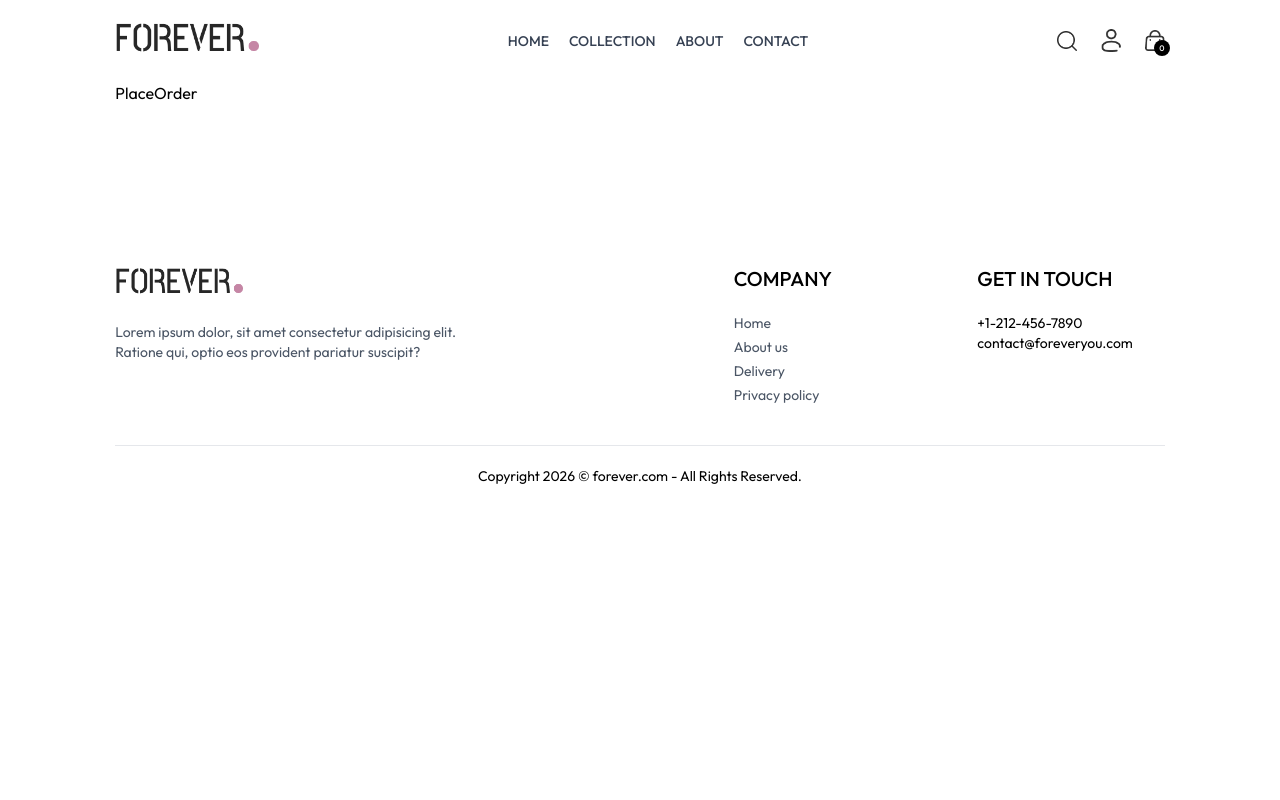
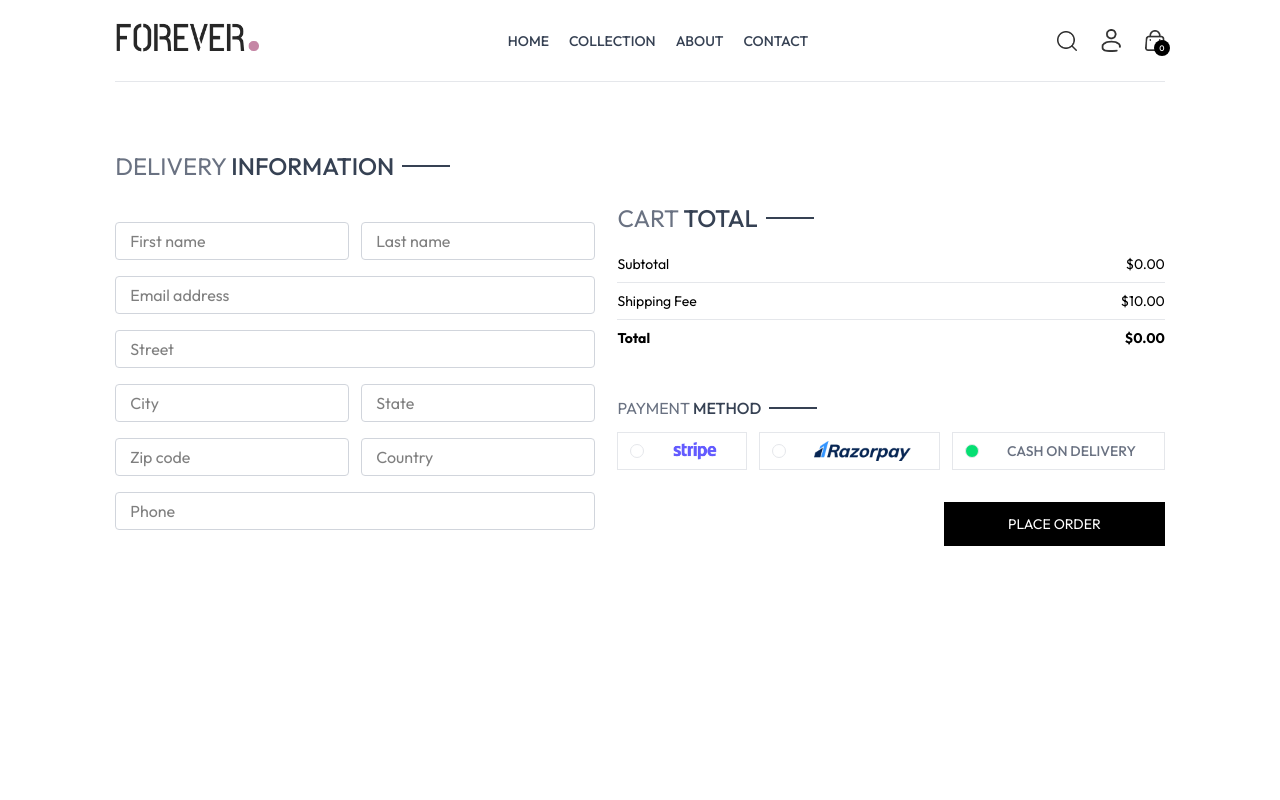
Before and after one commit to shubh95rai/e-commerce-mern, a React (Vite) app in the folder frontend/: page /place-order in a window 1280 px wide. Shown: the top 800 px of the page. Built offline with nearby package versions, Linux system fonts and the light colour scheme.

Commit message:
implement PlaceOrder page with delivery information and payment method selection

```diff
--- a/frontend/src/pages/PlaceOrder.jsx
+++ b/frontend/src/pages/PlaceOrder.jsx
@@ -1,6 +1,134 @@
+import { useContext, useState } from "react";
+import { assets } from "../assets/frontend_assets/assets";
+import CartTotal from "../components/CartTotal";
+import Title from "../components/Title";
+import { ShopContext } from "../context/ShopContext";
+
 const PlaceOrder = () => {
+  const [method, setMethod] = useState("cod");
+  const { navigate } = useContext(ShopContext);
+
   return (
-    <div>PlaceOrder</div>
-  )
-}
-export default PlaceOrder
+    <div className="flex flex-col sm:flex-row justify-between gap-4 pt-5 sm:pt-14 min-h-[80vh] border-t">
+      {/* ---------- Left Side ---------- */}
+      <div className="flex flex-col gap-4 w-full sm:max-w-120">
+        <div className="text-xl sm:text-2xl my-3">
+          <Title text1="DELIVERY" text2="INFORMATION" />
+        </div>
+        <div className="flex gap-3">
+          <input
+            type="text"
+            placeholder="First name"
+            className="border border-gray-300 rounded py-1.5 px-3.5 w-full"
+          />
+          <input
+            type="text"
+            placeholder="Last name"
+            className="border border-gray-300 rounded py-1.5 px-3.5 w-full"
+          />
+        </div>
+        <input
+          type="text"
+          placeholder="Email address"
+          className="border border-gray-300 rounded py-1.5 px-3.5 w-full"
+        />
+        <input
+          type="text"
+          placeholder="Street"
+          className="border border-gray-300 rounded py-1.5 px-3.5 w-full"
+        />
+        <div className="flex gap-3">
+          <input
+            type="text"
+            placeholder="City"
+            className="border border-gray-300 rounded py-1.5 px-3.5 w-full"
+          />
+          <input
+            type="text"
+            placeholder="State"
+            className="border border-gray-300 rounded py-1.5 px-3.5 w-full"
+          />
+        </div>
+        <div className="flex gap-3">
+          <input
+            type="number"
+            placeholder="Zip code"
+            className="border border-gray-300 rounded py-1.5 px-3.5 w-full"
+          />
+          <input
+            type="text"
+            placeholder="Country"
+            className="border border-gray-300 rounded py-1.5 px-3.5 w-full"
+          />
+        </div>
+        <input
+          type="number"
+          placeholder="Phone"
+          className="border border-gray-300 rounded py-1.5 px-3.5 w-full"
+        />
+      </div>
+
+      {/* ---------- Right Side ---------- */}
+      <div className="mt-8">
+        <div className="mt-8 min-w-80">
+          <CartTotal />
+        </div>
+
+        <div className="mt-12">
+          <Title text1="PAYMENT" text2="METHOD" />
+
+          {/* ---------- Payment method selection ---------- */}
+          <div className="flex gap-3 flex-col xl:flex-row">
+            <div
+              onClick={() => setMethod("stripe")}
+              className="flex items-center gap-3 border py-2 px-3 cursor-pointer"
+            >
+              <p
+                className={`min-w-3.5 h-3.5 border rounded-full ${method === "stripe" ? "bg-green-400" : ""}`}
+              ></p>
+              <img
+                src={assets.stripe_logo}
+                alt="stripe logo"
+                className="h-5 mx-4"
+              />
+            </div>
+            <div
+              onClick={() => setMethod("razorpay")}
+              className="flex items-center gap-3 border py-2 px-3 cursor-pointer"
+            >
+              <p
+                className={`min-w-3.5 h-3.5 border rounded-full ${method === "razorpay" ? "bg-green-400" : ""}`}
+              ></p>
+              <img
+                src={assets.razorpay_logo}
+                alt="stripe logo"
+                className="h-5 mx-4"
+              />
+            </div>
+            <div
+              onClick={() => setMethod("cod")}
+              className="flex items-center gap-3 border py-2 px-3 cursor-pointer"
+            >
+              <p
+                className={`min-w-3.5 h-3.5 border rounded-full ${method === "cod" ? "bg-green-400" : ""}`}
+              ></p>
+              <p className="text-gray-500 text-sm font-medium mx-4">
+                CASH ON DELIVERY
+              </p>
+            </div>
+          </div>
+
+          <div className="mt-8 w-full text-end">
+            <button
+              onClick={() => navigate("/orders")}
+              className="bg-black text-white px-16 py-3 text-sm"
+            >
+              PLACE ORDER
+            </button>
+          </div>
+        </div>
+      </div>
+    </div>
+  );
+};
+export default PlaceOrder;
```
